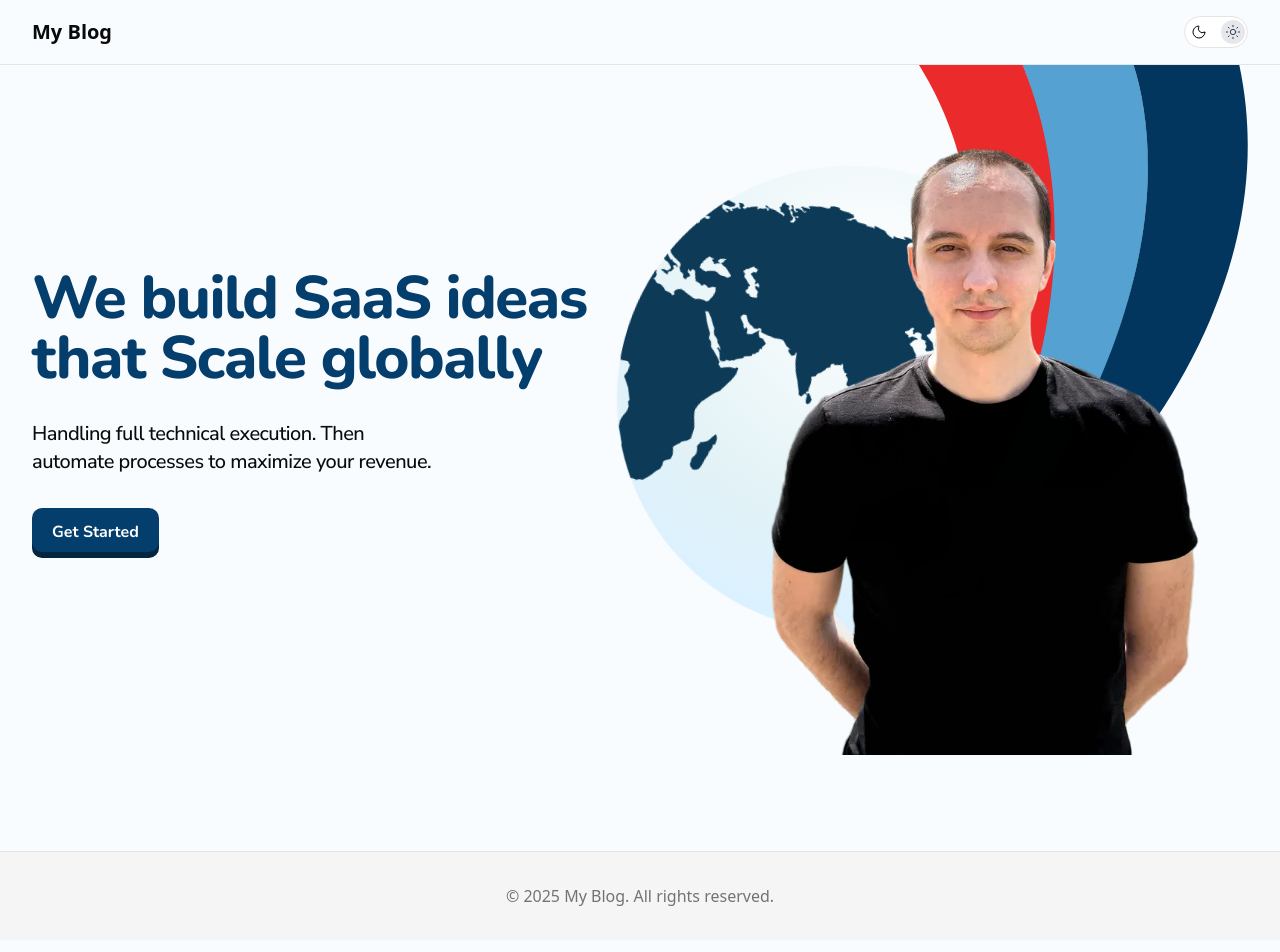
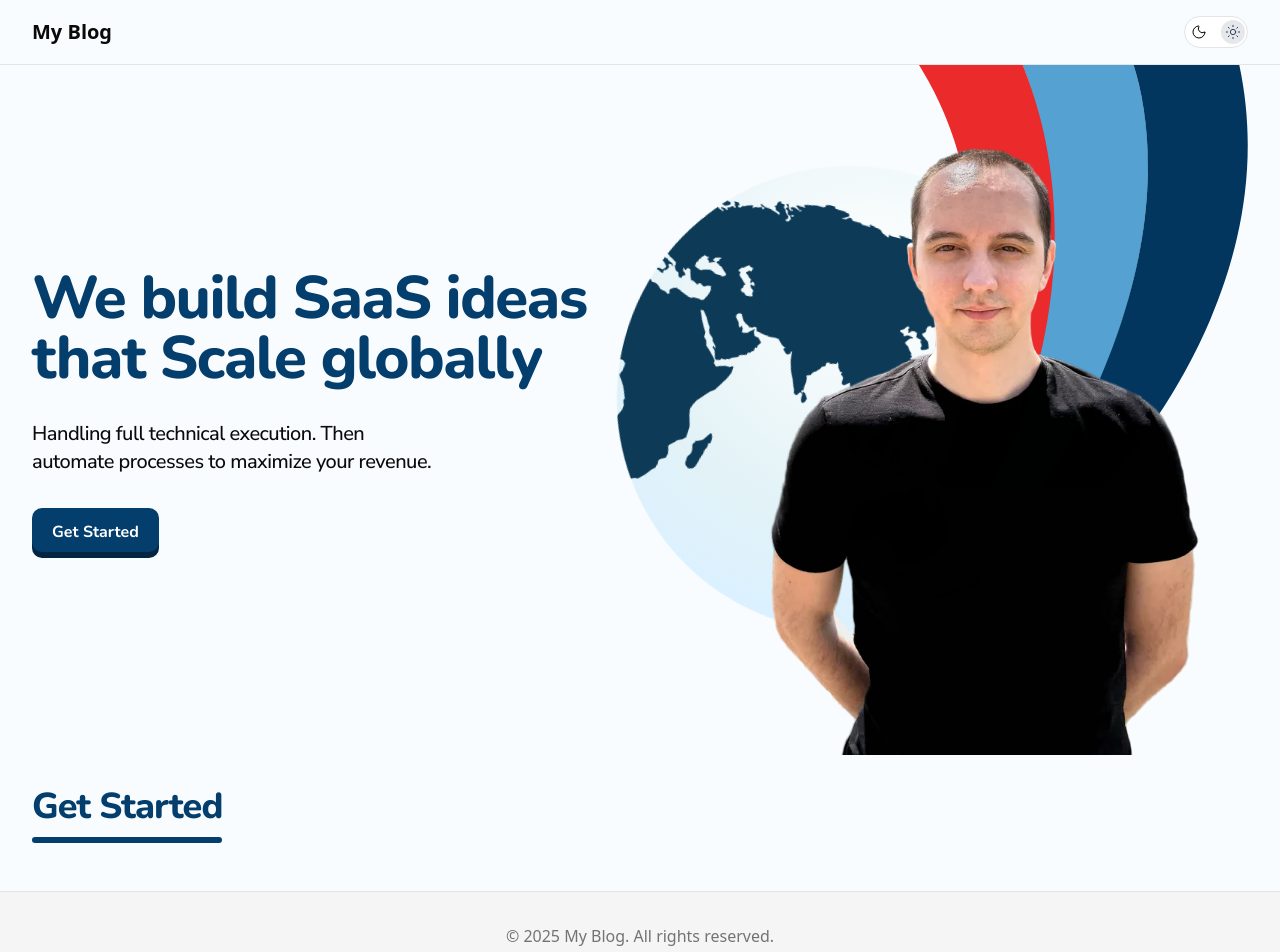
Before and after one commit to scalipsum/vladbi-website, a Next.js app: page / in a window 1280 px wide. Shown: the top 952 px of the page. Built offline with nearby package versions, Linux system fonts and the light colour scheme; no server answers.

Commit message:
Text component

```diff
--- a/src/app/page.tsx
+++ b/src/app/page.tsx
@@ -1,10 +1,11 @@
+import GetStarted from '@/components/blocks/GetStarted';
 import Hero from '@/components/blocks/Hero';
 
 export default async function Home() {
 	return (
 		<div>
 			<Hero />
-			<div className="max-w-2xl mx-auto text-center mb-12"></div>
+			<GetStarted />
 		</div>
 	);
 }
--- a/src/components/Stripes.tsx
+++ b/src/components/Stripes.tsx
@@ -1,8 +1,3 @@
-'use client';
-
-// import BabyStripe from '@/assets/img/baby-stripe.svg';
-// import BlueStripe from '@/assets/img/blue-stripe.svg';
-// import RedStripe from '@/assets/img/red-stripe.svg';
 import stripes from '@/assets/img/stripes.svg';
 import { cn } from '@/lib/utils';
 import Image from 'next/image';
@@ -21,7 +16,7 @@ export default function Stripes({
 		<div className={cn(className, height, width)}>
 			<Image
 				src={stripes}
-				alt="Vladbi Stripes"
+				alt="Vladbi Color Stripes"
 				fill
 				className="object-cover object-left"
 			/>
--- /dev/null
+++ b/src/components/Text.tsx
@@ -0,0 +1,45 @@
+import { cn } from '@/lib/utils';
+
+interface TextProps {
+	type?: 'h1' | 'h2' | 'p';
+	className?: string;
+	children?: React.ReactNode;
+}
+
+export default function Text({ type, children, className }: TextProps) {
+	switch (type) {
+		case 'h1':
+			return (
+				<h1
+					className={cn(
+						'text-4xl lg:text-5xl xl:text-6xl font-main font-extrabold tracking-tight text-brand',
+						className,
+					)}
+				>
+					{children}
+				</h1>
+			);
+		case 'h2':
+			return (
+				<h2
+					className={cn(
+						'text-3xl lg:text-4xl font-main font-extrabold tracking-tight text-brand',
+						className,
+					)}
+				>
+					{children}
+				</h2>
+			);
+		default:
+			return (
+				<p
+					className={cn(
+						'font-sans tracking-tight text-xl',
+						className,
+					)}
+				>
+					{children}
+				</p>
+			);
+	}
+}
--- /dev/null
+++ b/src/components/blocks/GetStarted.tsx
@@ -0,0 +1,17 @@
+'use client';
+
+import Text from '@/components/Text';
+
+export default function GetStarted() {
+	return (
+		<section id="get-started" className="mt-8">
+			{/* Section title */}
+			<div className="flex-justify-center">
+				<div className="inline-block">
+					<Text type="h2">Get Started</Text>
+					<div className="h-1.5 bg-brand rounded-full w-full self-center mt-2.5" />
+				</div>
+			</div>
+		</section>
+	);
+}
--- a/src/components/blocks/Hero.tsx
+++ b/src/components/blocks/Hero.tsx
@@ -1,6 +1,7 @@
 'use client';
 
 import Person from '@/assets/img/person.webp';
+import Text from '@/components/Text';
 import { Button } from '@/components/ui/button';
 import { motion } from 'framer-motion';
 import Image from 'next/image';
@@ -36,13 +37,13 @@ export default function Hero() {
 				animate={{ opacity: 1, y: 0, transition: { duration: 1 } }}
 				className="w-full md:max-w-1/2 z-10 pt-16 md:pt-0 flex flex-col items-center md:items-start"
 			>
-				<h1 className="text-4xl lg:text-5xl xl:text-6xl font-main font-extrabold tracking-tight text-brand text-center md:text-left">
+				<Text type="h1" className="text-center md:text-left">
 					We build SaaS ideas <br /> that Scale globally
-				</h1>
-				<p className="font-sans tracking-tight text-xl mt-8 text-center md:text-left">
+				</Text>
+				<Text className="text-center md:text-left mt-8">
 					Handling full technical execution. Then <br /> automate
 					processes to maximize your revenue.
-				</p>
+				</Text>
 				<Button asChild className="mt-8">
 					<Link href="/blog">Get Started</Link>
 				</Button>
```
